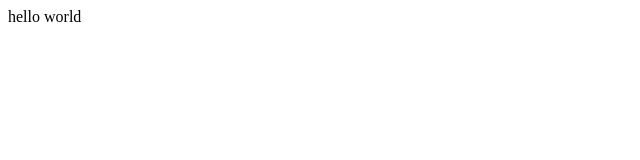
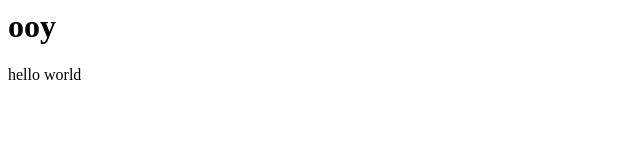
Before and after one commit to ekosaputra96/myapp, a plain HTML site: page index.html in a window 1280 px wide. Shown: the whole page, without its empty margins (0-640 px from the left). Drawn offline with Linux system fonts and the light colour scheme.

Commit message:
changed html file

```diff
--- a/index.html
+++ b/index.html
@@ -4,6 +4,7 @@
 </head>
 
 <body>
+	<h1>ooy</h1>
 	<p>hello world</p>
 </body>
 </html>
```
